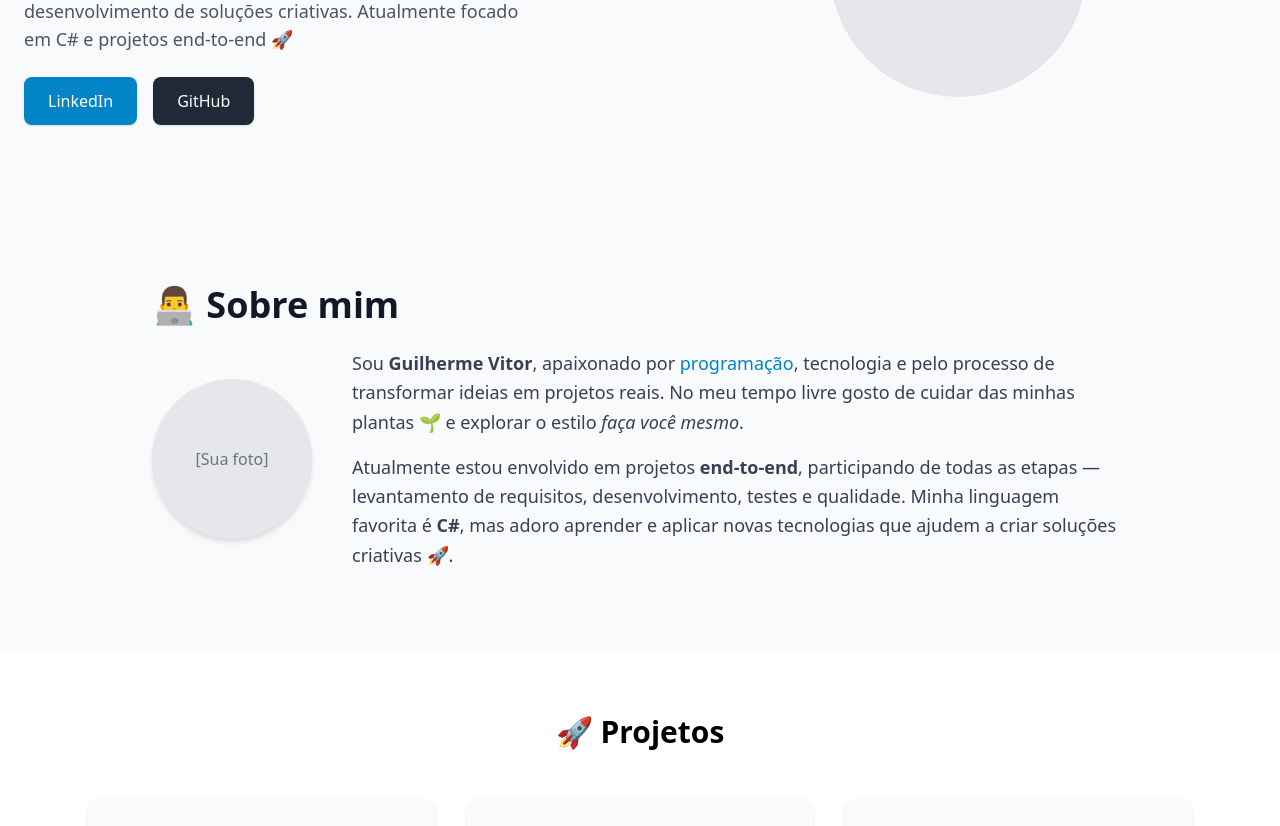
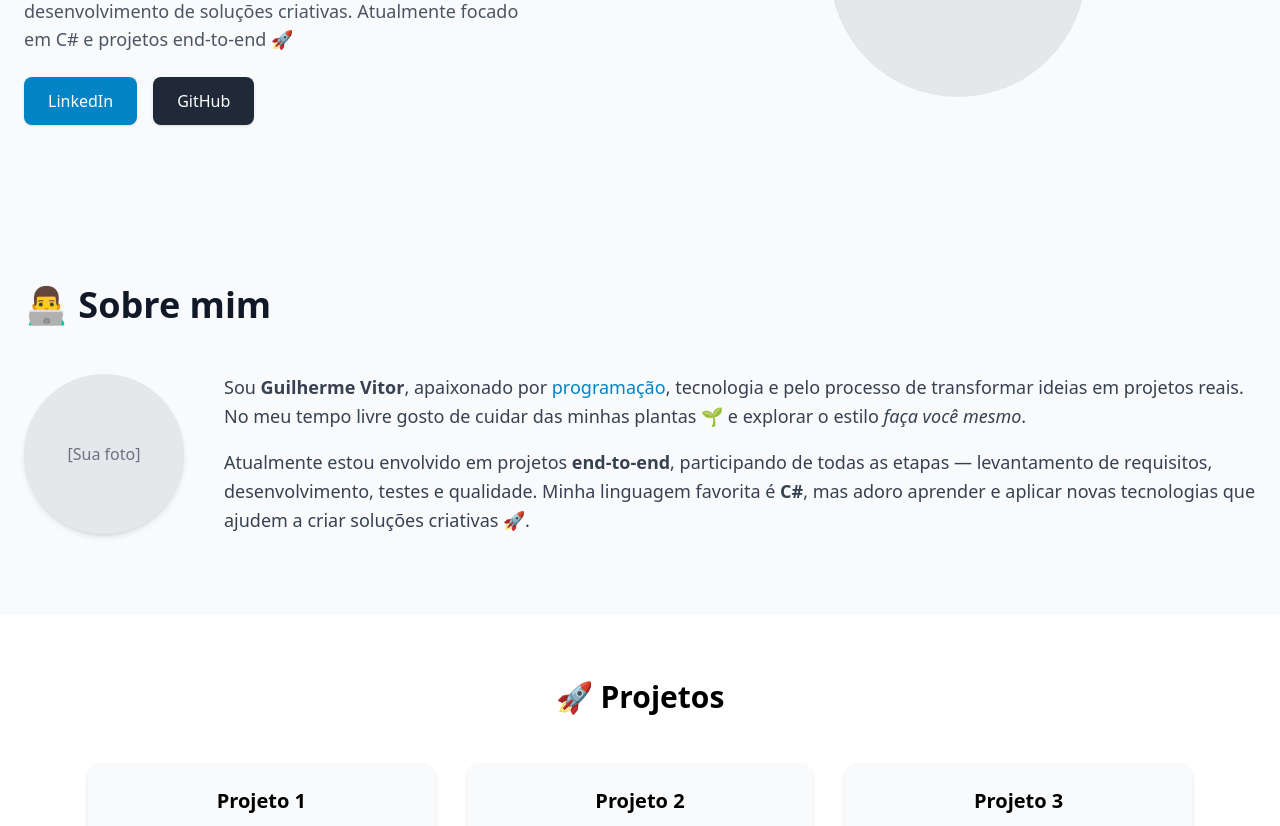
Before and after one commit to Guitor-92/portfolio-v2, a React (Create React App) app in the folder portfolio-v2/: page / in a window 1280 px wide. Shown: the part 347-1173 px from the top of the page. Built offline with nearby package versions, Linux system fonts and the light colour scheme.

Commit message:
refactor: substitui a tag section pelo componente SectionWrapper no About

```diff
--- a/portfolio-v2/src/components/About.jsx
+++ b/portfolio-v2/src/components/About.jsx
@@ -1,10 +1,9 @@
+import SectionWrapper from "./SectionWrapper";
+
 export default function About() {
   return (
-    <section
-      id="about"
-      className="max-w-5xl mx-auto px-6 py-20 text-center md:text-left"
-    >
-      <h2 className="text-3xl sm:text-4xl font-bold text-gray-900 mb-6">
+    <SectionWrapper id="about">
+      <h2 className="text-3xl sm:text-4xl font-bold text-gray-900 text-center md:text-left mb-12">
         👨‍💻 Sobre mim
       </h2>
 
@@ -34,6 +33,6 @@ export default function About() {
           </p>
         </div>
       </div>
-    </section>
+    </SectionWrapper>
   );
 }
```
